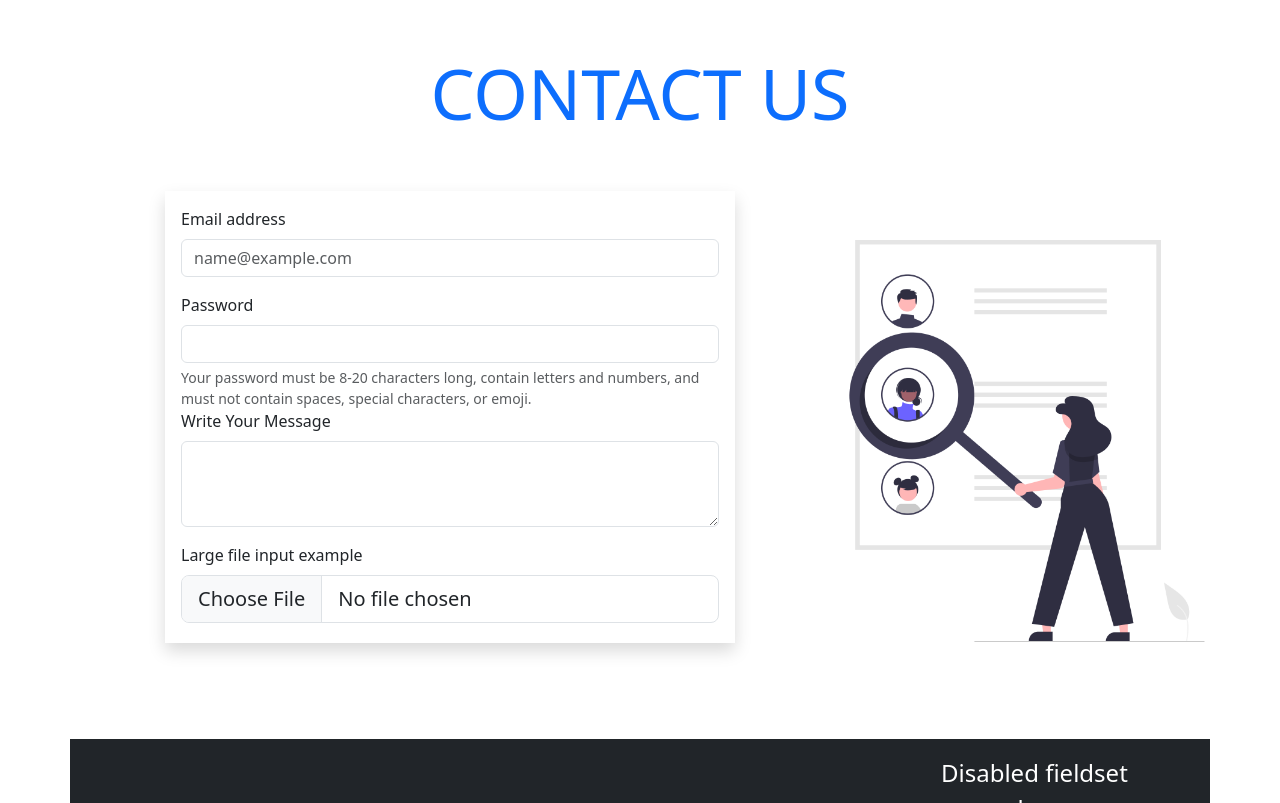
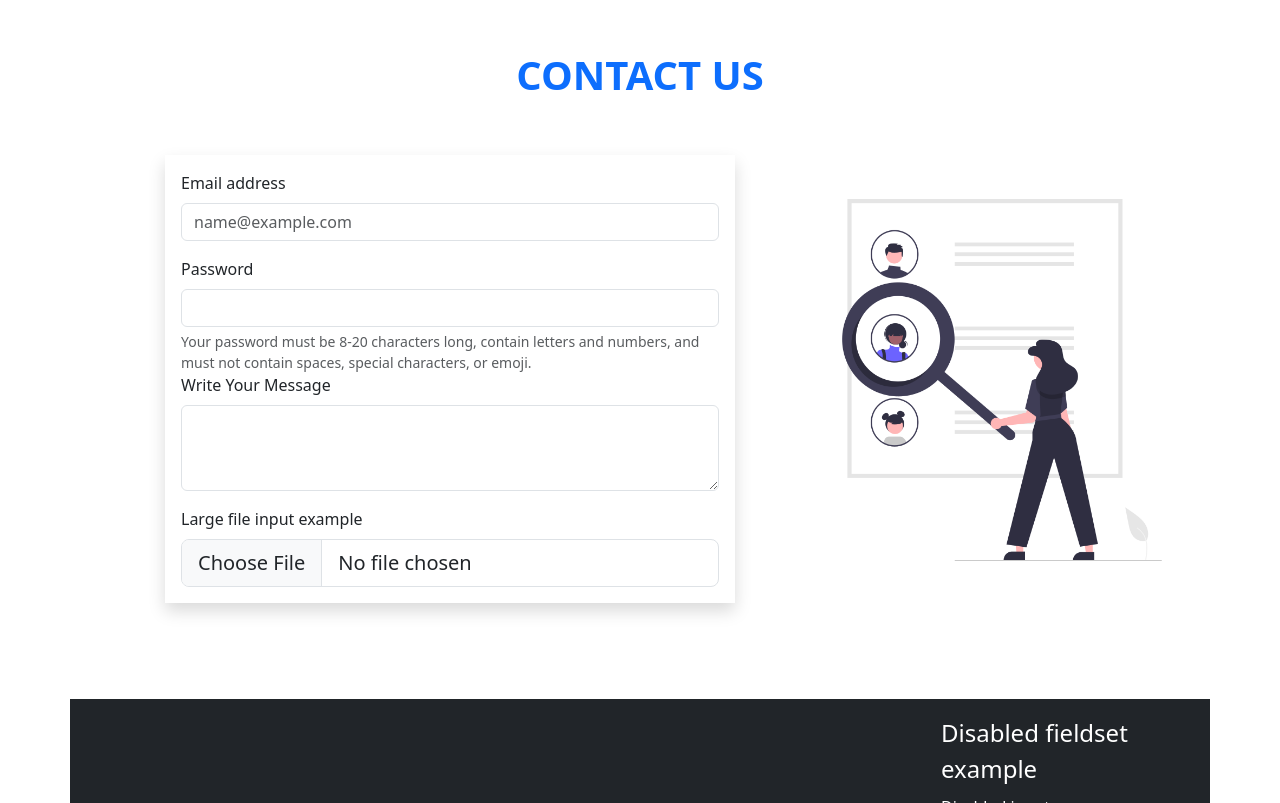
Before and after one commit to cfahim207/Restaurant, a plain HTML site: page index.html in a window 1280 px wide. Shown: the part 2799-3602 px from the top of the page. Drawn offline with nearby package versions, Linux system fonts and the light colour scheme.

Commit message:
i change font bold

```diff
--- a/index.html
+++ b/index.html
@@ -355,7 +355,7 @@
       </section>
 
       <section class="contact-us container">
-        <h1 class="from-title text-center text-primary p-5 mt-5 mr-3">
+        <h1 class="from-title fw-bolder text-center text-primary p-5 mt-5 mr-3">
           CONTACT US
         </h1>
         <div class="contact row d-flex justify-content-center">
--- a/style.css
+++ b/style.css
@@ -9,11 +9,11 @@
   height: 300px;
 }
 .from-title {
-  font-size: 70px;
+  font-size: 40px;
 }
 
 .f-img {
-  height: 500px;
-  width: 500px;
+  height: 450px;
+  width: 450px;
   margin-left: 30px;
 }
```
